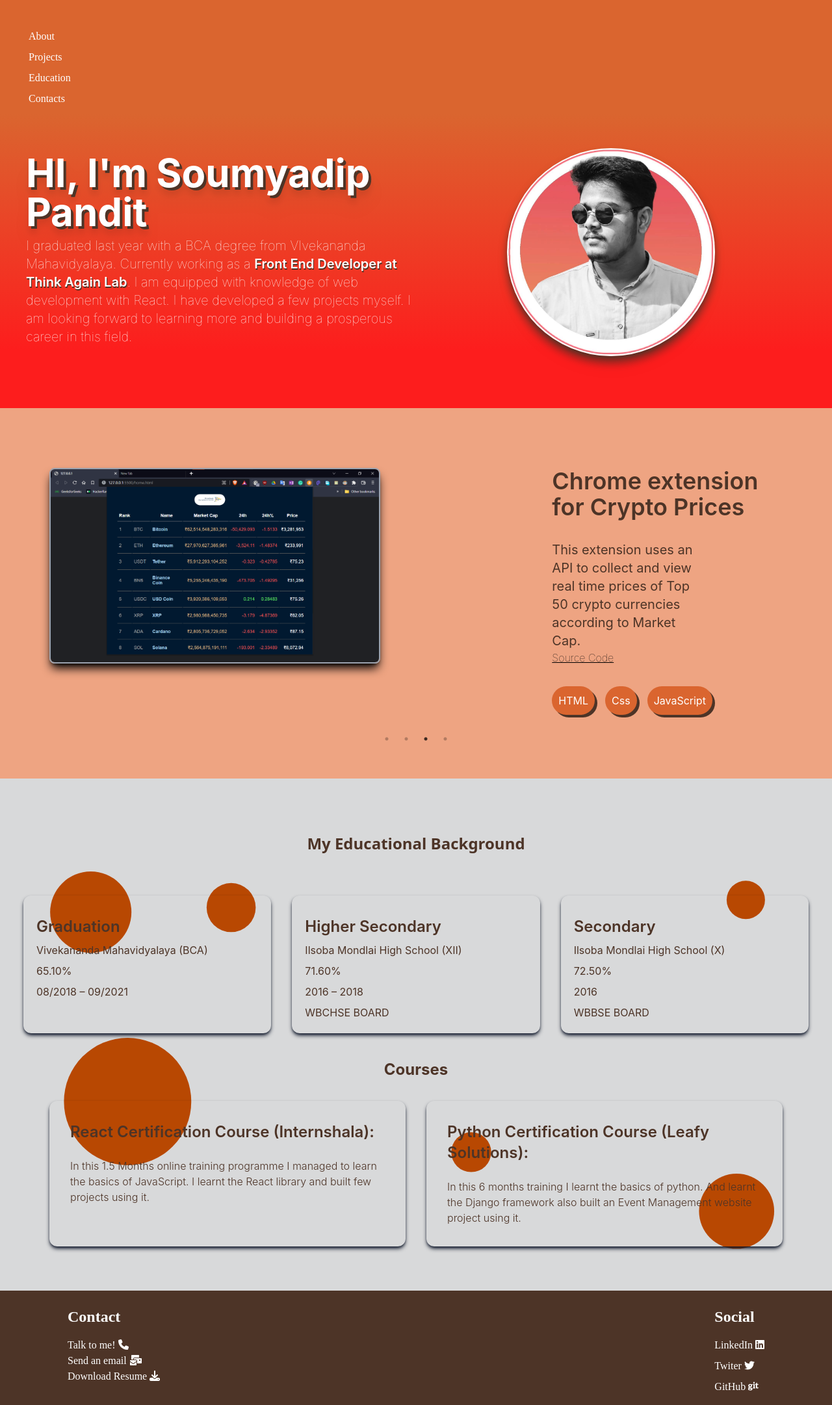
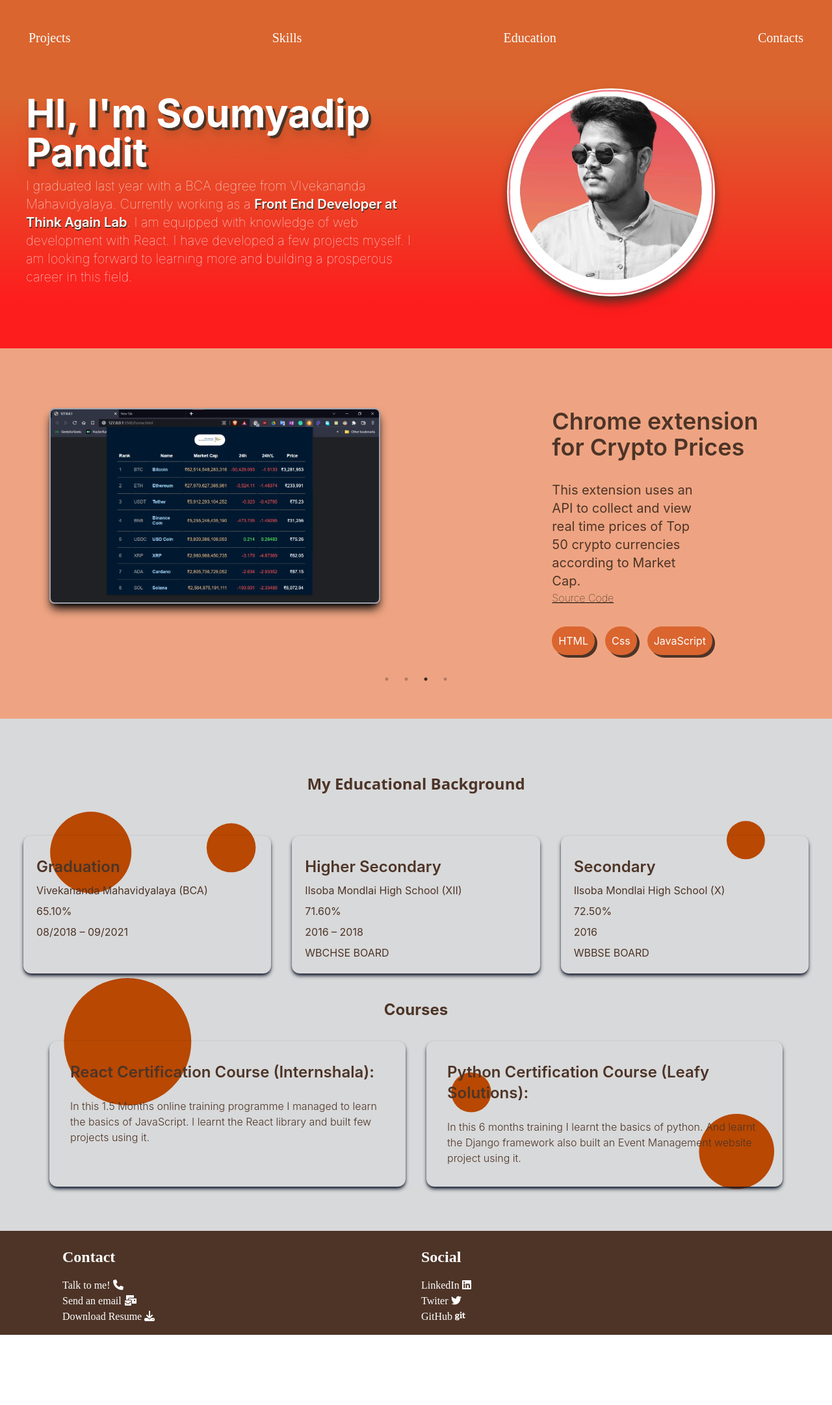
Before and after one commit to Soumyadip-62/portfolio, a React (Create React App) app: page / in a window 1280 px wide. Shown: the whole page at 65% size. After the commit the page ends 2054 px from the top, so only its background shows below. Built offline with nearby package versions, Linux system fonts and the light colour scheme; a web font is replaced by a local one.

Commit message:
few updates

```diff
--- a/src/Components/Contact.js
+++ b/src/Components/Contact.js
@@ -15,8 +15,8 @@ const Contact = () => {
     <>
       <div
         id="contact"
-        className="overflow-clip pt-6 pr-4 pl-4 md:pr-20 md:pl-20 m-6 mt-0 mb-0 h-auto
-        pb-4 text-white text-center md:text-justify grid grid-cols-1 md:grid-flow-col"
+        className="overflow-clip pt-6 p2-4 pl-2 md:pr-20 md:pl-20 m-4 mt-0 mb-0 h-auto
+        pb-4 text-white text-start md:text-justify grid grid-cols-2 gap-4 md:grid-flow-col"
       >
         <div className="">
           <header className="font-bold text-2xl pb-4 ">Contact</header>
@@ -36,7 +36,7 @@ const Contact = () => {
         <div className="">
           <header className="font-bold text-2xl pb-4">Social</header>
 
-          <ul className="grid gap-2">
+          <ul className="grid text-start ">
             <a
               href="https://www.linkedin.com/in/soumyadip-pandit-8a2b881a3/"
               target="_blank"
--- a/src/Components/Hero.js
+++ b/src/Components/Hero.js
@@ -5,29 +5,32 @@ const Hero = () => {
   return (
     <>
       <div
-        className=" p-10 text-white flex-col justify-center items-center"
+        className="p-10 text-white flex-col  justify-center items-center"
         id="hero"
       >
-        <div id="nav" className="grid grid-cols-1">
+        <div
+          id="nav"
+          className="flex justify-start md:justify-between gap-4 p-1 md:text-xl"
+        >
+          <Link
+            to="projects"
+            spy={true}
+            smooth={true}
+            offset={-150}
+            duration={500}
+            className="hover:font-semibold hover:text-fonts   "
+          >
+            Projects
+          </Link>
           <Link
             to="hero-text"
             spy={true}
             smooth={true}
             offset={-100}
             duration={500}
-            className="hover:bg-fonts w-20 p-1"
+            className="hover:font-semibold hover:text-fonts "
           >
-            About
-          </Link>
-          <Link
-            to="projects"
-            spy={true}
-            smooth={true}
-            offset={-150}
-            duration={500}
-            className="hover:bg-fonts w-20 p-1  "
-          >
-            Projects
+            Skills
           </Link>
           <Link
             to="education"
@@ -35,7 +38,7 @@ const Hero = () => {
             smooth={true}
             offset={-150}
             duration={500}
-            className="hover:bg-fonts w-20 p-1  "
+            className="hover:font-semibold hover:text-fonts   "
           >
             Education
           </Link>
@@ -46,7 +49,7 @@ const Hero = () => {
             smooth={true}
             offset={-10}
             duration={500}
-            className="hover:bg-fonts w-20 p-1  "
+            className="hover:font-semibold hover:text-fonts   "
           >
             Contacts
           </Link>
--- a/src/Components/slides/Crypto.js
+++ b/src/Components/slides/Crypto.js
@@ -1,6 +1,9 @@
 import React from "react";
 import Image from "../../images/Crypto.png";
 const Crypto = () => {
+
+
+
   return (
     <div className="grid grid-cols-1 md:grid-cols-3">
       <div className="p-4 flex-initial md:w-[70%] w-full col-span-2">
```
